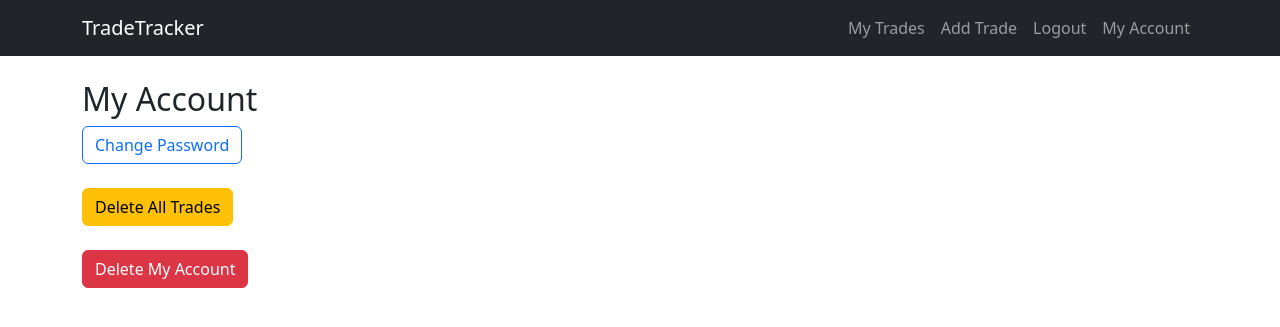
After one commit to carlssonanton87/milestone-project-3, a Django app: page /account/ in a window 1280 px wide. The commit adds this page. Shown: the top 327 px of the page. Run offline with Django 5.2, Linux system fonts and the light colour scheme; a user stored in the database is signed in; some libraries are stand-ins or nearby versions.

Commit message:
Feat: My Account page: change password, delete trades, delete account

```diff
--- /dev/null
+++ b/trades/templates/trades/account.html
@@ -0,0 +1,33 @@
+{% extends 'trades/base.html' %}
+{% block content %}
+  <h2>My Account</h2>
+
+  <!-- Change Password -->
+  <div class="mb-4">
+    <a href="{% url 'password_change' %}" class="btn btn-outline-primary">
+      Change Password
+    </a>
+  </div>
+
+  <!-- Delete All Trades -->
+  <div class="mb-4">
+    <form method="post" action="{% url 'delete_all_trades' %}"
+          onsubmit="return confirm('Are you sure you want to delete ALL your trades?');">
+      {% csrf_token %}
+      <button type="submit" class="btn btn-warning">
+        Delete All Trades
+      </button>
+    </form>
+  </div>
+
+  <!-- Delete Account -->
+  <div class="mb-4">
+    <form method="post" action="{% url 'delete_account' %}"
+          onsubmit="return confirm('This will permanently delete your account AND all data. Continue?');">
+      {% csrf_token %}
+      <button type="submit" class="btn btn-danger">
+        Delete My Account
+      </button>
+    </form>
+  </div>
+{% endblock %}
--- a/trades/templates/trades/base.html
+++ b/trades/templates/trades/base.html
@@ -99,6 +99,11 @@
               <a class="nav-link" href="{% url 'login' %}">Login</a>
             </li>
           {% endif %}
+              <!-- … existing nav items … -->
+    <li class="nav-item">
+      <a class="nav-link" href="{% url 'account' %}">My Account</a>
+    </li>
+
         </ul>
       </div>
     </div>
--- a/trades/urls.py
+++ b/trades/urls.py
@@ -22,4 +22,7 @@ urlpatterns = [
     path('api/instruments/', views.instrument_search, name='instrument_search'),
     # Sentry/test error
     path('error/', views.trigger_error, name='trigger_error'),
+    path('account/', views.account_view, name='account'),
+    path('account/delete_trades/', views.delete_all_trades, name='delete_all_trades'),
+    path('account/delete_account/', views.delete_account, name='delete_account'),
 ]
--- a/trades/views.py
+++ b/trades/views.py
@@ -7,6 +7,7 @@ from collections import defaultdict
 from django.shortcuts                import render, redirect, get_object_or_404
 from django.contrib.auth.decorators import login_required
 from django.contrib.auth            import login, logout
+from django.contrib.auth import logout as auth_logout
 from django.contrib.auth.forms      import UserCreationForm
 from django.conf                     import settings       # ← must come before using settings
 from django.contrib                  import messages
@@ -22,6 +23,39 @@ def trigger_error(request):
     # this intentionally raises a ZeroDivisionError so you can test Sentry/etc
     division_by_zero = 1 / 0
 
+
+@login_required
+def account_view(request):
+    """
+    My Account page:
+     - Link to change password
+     - Button to delete all trades
+     - Button to delete the user account
+    """
+    return render(request, 'trades/account.html')
+
+
+@login_required
+def delete_all_trades(request):
+    if request.method == 'POST':
+        # Delete every trade belonging to the user
+        Trade.objects.filter(user=request.user).delete()
+        messages.success(request, "All your trades have been deleted.")
+    return redirect('account')
+
+
+@login_required
+def delete_account(request):
+    if request.method == 'POST':
+        # First, delete all trades
+        Trade.objects.filter(user=request.user).delete()
+        # Then, log out & delete the user
+        user = request.user
+        auth_logout(request)
+        user.delete()
+        messages.info(request, "Your account and all data have been permanently deleted.")
+        return redirect('landing')  # landing_redirect view
+    return redirect('account')
 
 @login_required
 def instrument_search(request):
--- a/tradetracker/urls.py
+++ b/tradetracker/urls.py
@@ -29,4 +29,10 @@ urlpatterns = [
     path('accounts/password_reset/done/', auth_views.PasswordResetDoneView.as_view(), name='password_reset_done'),
     path('accounts/reset/<uidb64>/<token>/', auth_views.PasswordResetConfirmView.as_view(), name='password_reset_confirm'),
     path('accounts/reset/done/', auth_views.PasswordResetCompleteView.as_view(), name='password_reset_complete'),
+    path('accounts/password_change/', auth_views.PasswordChangeView.as_view(
+        template_name='registration/password_change_form.html'
+    ), name='password_change'),
+    path('accounts/password_change/done/', auth_views.PasswordChangeDoneView.as_view(
+        template_name='registration/password_change_done.html'
+    ), name='password_change_done'),
 ]
```
